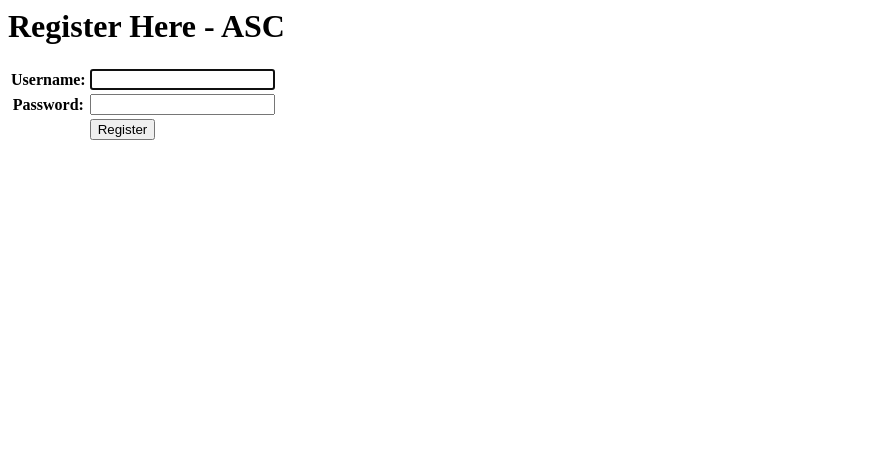
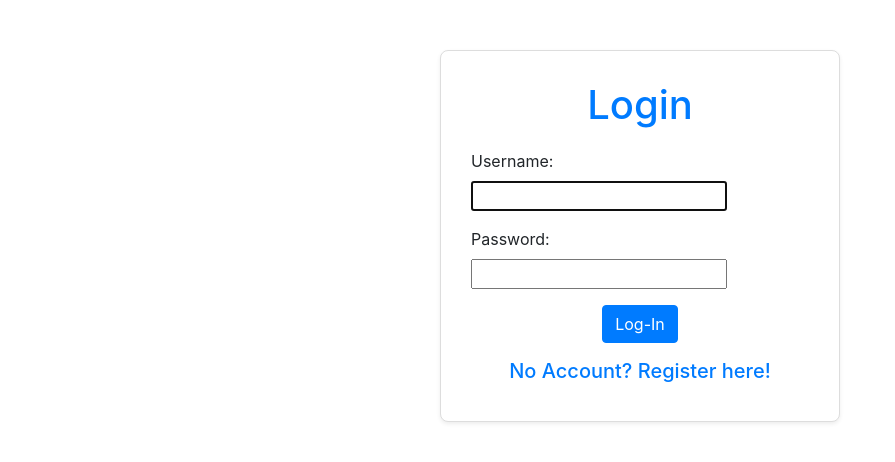
Before and after one commit to jbermejo14/S3_Storage_APP, a Django app: page /login in a window 1280 px wide. Shown: the top 462 px of the page, without its empty margins (0-895 px from the left). Run offline with Django 5.2, Linux system fonts and the light colour scheme; some libraries are stand-ins or nearby versions.

Commit message:
Finished Bootstrap styling

```diff
--- a/S3_StorageApp/urls.py
+++ b/S3_StorageApp/urls.py
@@ -9,5 +9,5 @@ urlpatterns = [
     path('view_upload', views.view_upload, name='view_upload'),
     path('register', views.register, name='register'),
     path('login', views.login_view, name='login_view'),
-    path('logout', views.logout, name='logout')
+    path('logout', views.logout_view, name='logout_view')
 ]
--- a/S3_StorageApp/views.py
+++ b/S3_StorageApp/views.py
@@ -7,11 +7,12 @@ from django.contrib.auth.decorators import login_required
 from .models import UploadedFile
 
 
+@login_required(login_url='login_view')
 def index(request):
     return render(request, 'index.html')
 
 
-@login_required
+@login_required(login_url='login_view')
 def upload(request):
     if request.method == 'POST':
         form = UploadedFileForm(request.POST, request.FILES)
@@ -60,13 +61,14 @@ def login_view(request):
     return render(request, 'login.html', {'form': form})
 
 
+@login_required(login_url='login_view')
 def upload_success(request):
     return render(request, 'upload_success.html')
 
 
-def logout(request):
+def logout_view(request):
     logout(request)
-    return redirect('login')
+    return redirect('login_view')
 
 
 def view_upload(request):
--- a/templates/login.html
+++ b/templates/login.html
@@ -1,27 +1,57 @@
-{% block content %}
-
-<div class = "login">
-
+<!DOCTYPE html>
+<html lang="en">
+<head>
+    <meta charset="UTF-8">
+    <meta name="viewport" content="width=device-width, initial-scale=1.0">
+    <title>Login Page</title>
+    <!-- Bootstrap CSS -->
+    <link href="https://maxcdn.bootstrapcdn.com/bootstrap/4.5.2/css/bootstrap.min.css" rel="stylesheet">
+    <style>
+        .login {
+            max-width: 400px;
+            margin: 50px auto;
+            padding: 30px;
+            border: 1px solid #ddd;
+            border-radius: 8px;
+            background-color: #fff;
+        }
+        .login h1 {
+            margin-bottom: 20px;
+            color: #007bff; /* Bootstrap primary color */
+        }
+    </style>
+</head>
+<body>
+    <div class="container">
+        <div class="login shadow-sm">
             {% if messages %}
-        <ul>
+                <div class="alert alert-danger" role="alert">
+                    <ul class="mb-0">
                         {% for message in messages %}
                             <li>{{ message }}</li>
                         {% endfor %}
                     </ul>
+                </div>
             {% endif %}
 
-    <h1>Register Here - ASC</h1>
+            <h1 class="text-center">Login</h1>
 
-         <form method="post" >
+            <form method="post" class="form">
                 {% csrf_token %}
-             <table>
-                {{ form.as_table }}
-                 <tr>
-                    <td></td>
-                    <td><input type="submit" name="submit" value="Register" /></td>
-                </tr>
-             </table>
+                <div class="form-group">
+                    {{ form.as_p }}
+                </div>
+                <div class="form-group text-center">
+                    <input type="submit" name="submit" value="Log-In" class="btn btn-primary" />
+                </div>
             </form>
+            <h5 class="text-center"><a href="{% url 'register' %}">No Account? Register here!</a></h5>
+        </div>
     </div>
 
-{% endblock content %}
+    <!-- Bootstrap JS and dependencies -->
+    <script src="https://code.jquery.com/jquery-3.5.1.slim.min.js"></script>
+    <script src="https://cdn.jsdelivr.net/npm/@popperjs/core@2.5.4/dist/umd/popper.min.js"></script>
+    <script src="https://maxcdn.bootstrapcdn.com/bootstrap/4.5.2/js/bootstrap.min.js"></script>
+</body>
+</html>
--- a/templates/upload_success.html
+++ b/templates/upload_success.html
@@ -14,7 +14,8 @@
         <div class="card">
             <div class="card-body text-center">
                 <h2 class="mb-3">File Uploaded Successfully!</h2>
-                <a href="{% url 'index' %}" class="btn btn-primary">Upload Another File</a>
+                <a href="{% url 'upload' %}" class="btn btn-primary">Upload Another File</a>
+                <a href="{% url 'index' %}" class="btn btn-primary">Return</a>
             </div>
         </div>
     </div>
```
Also changed, not shown: templates/index.html (+18 -4 lines), templates/register.html (+32 -14 lines), templates/view_uploads.html (+28 -7 lines), 1 other file. Lines whose indentation alone changed are shown as unchanged.
